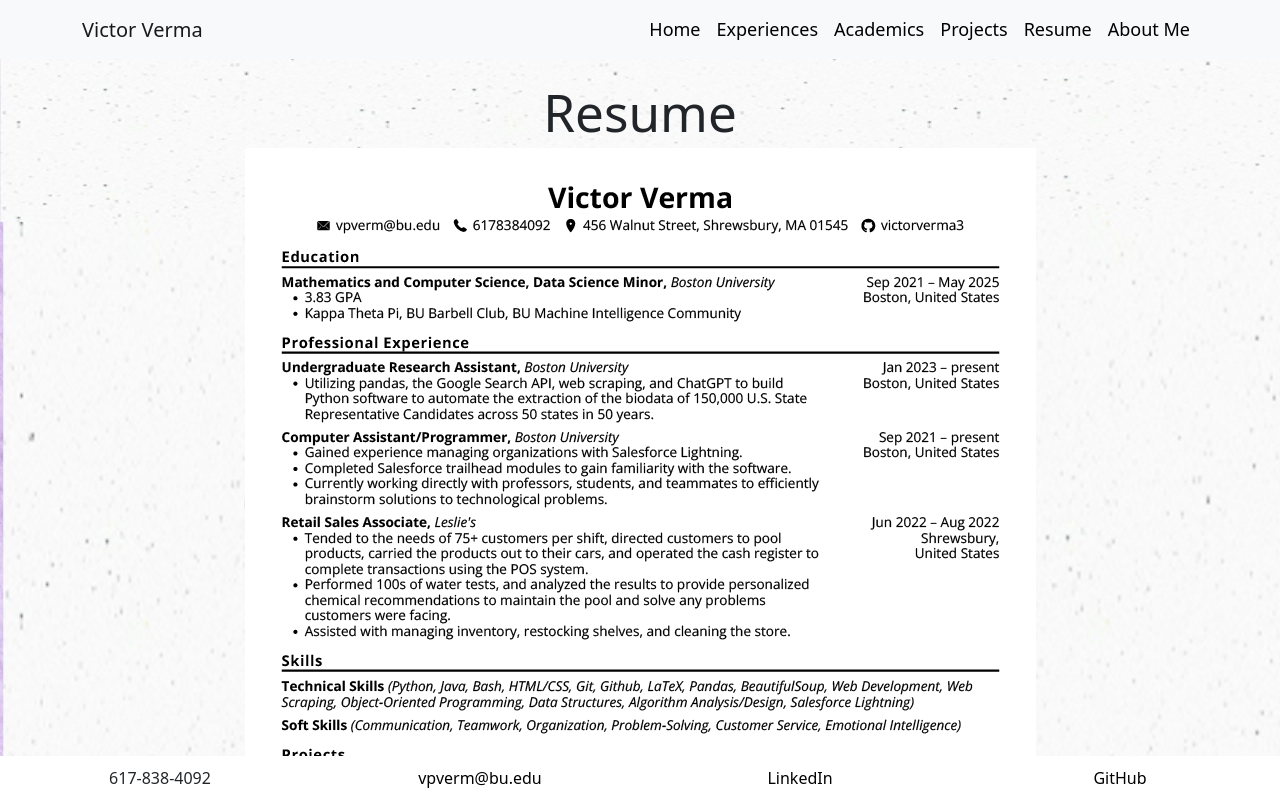
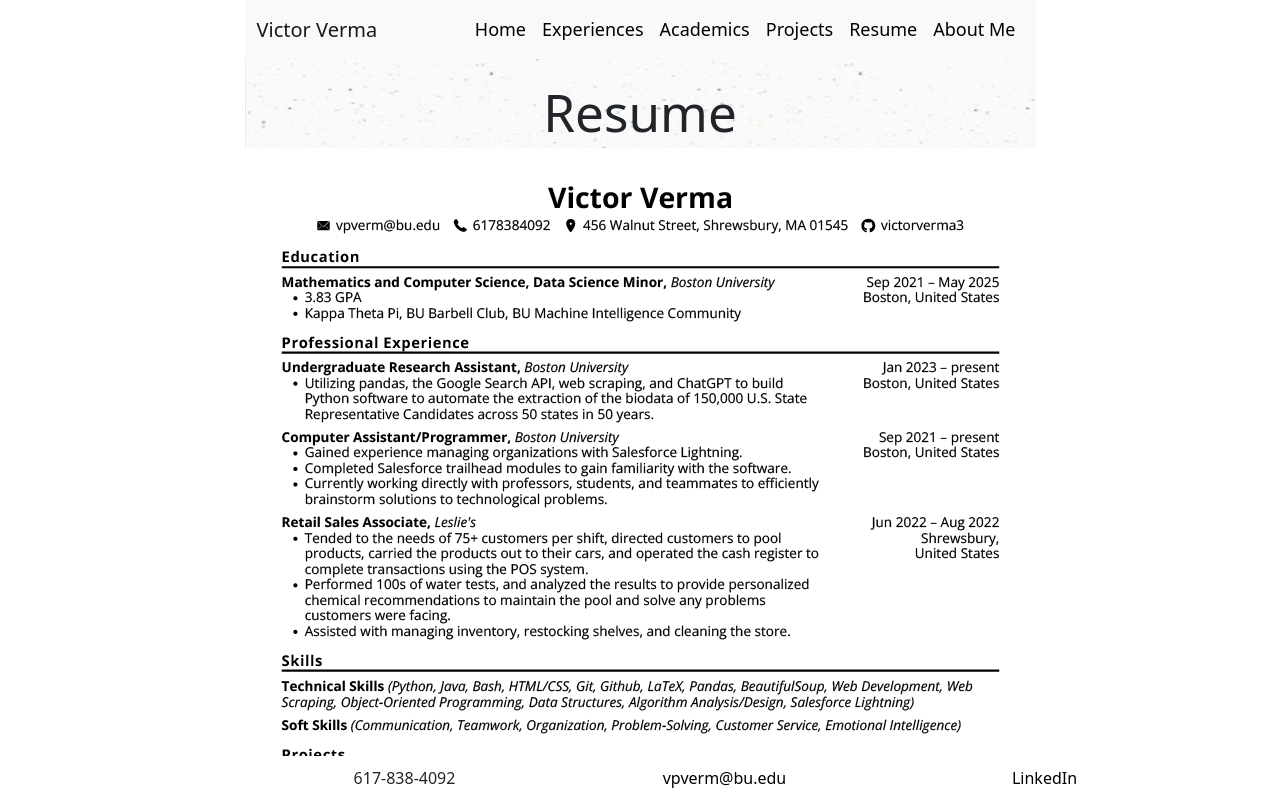
Before and after one commit to victorverma3/Portfolio, a React (Vite) app: page /resume in a window 1280 px wide. Shown: the top 798 px of the page. Built offline with nearby package versions, Linux system fonts and the light colour scheme.

Commit message:
set content width to 90vw

```diff
--- a/src/pages/about/About.css
+++ b/src/pages/about/About.css
@@ -7,7 +7,7 @@
 }
 
 .aboutContent {
-    width:100vw;
+    width:90vw;
     min-height:81vh;
     margin:25px auto 55px auto;
 }
--- a/src/pages/academics/Academics.css
+++ b/src/pages/academics/Academics.css
@@ -1,5 +1,5 @@
 .academicContent {
-    width:100vw;
+    width:90vw;
     min-height:81vh;
     margin:25px 0px 25px 0px;
 }
--- a/src/pages/experiences/Experiences.css
+++ b/src/pages/experiences/Experiences.css
@@ -1,5 +1,5 @@
 .experienceContent {
-    width:100vw;
+    width:90vw;
     min-height:81vh;
     margin:25px 0px 25px 0px;
 }
--- a/src/pages/home/Home.css
+++ b/src/pages/home/Home.css
@@ -3,9 +3,9 @@
 }
 
 .homeContent {
-    width:100vw;
+    width:90vw;
     min-height:81vh;
-    margin:50px 0px 25px 0px;
+    margin:50px auto 25px auto;
 }
 
 .homeLead {
--- a/src/pages/projects/Projects.css
+++ b/src/pages/projects/Projects.css
@@ -1,5 +1,5 @@
 .projectContent {
-    width:100vw;
+    width:90vw;
     min-height:81vh;
     margin:25px auto 55px auto;
     text-align:center;
--- a/src/pages/resume/Resume.css
+++ b/src/pages/resume/Resume.css
@@ -1,7 +1,7 @@
 .resumeContent {
-    width:100vw;
+    width:90;
     min-height:81vh;
-    margin:25px 0px 25px 0px;
+    margin:25px auto 25px auto;
 }
 
 .resumeView {
```
